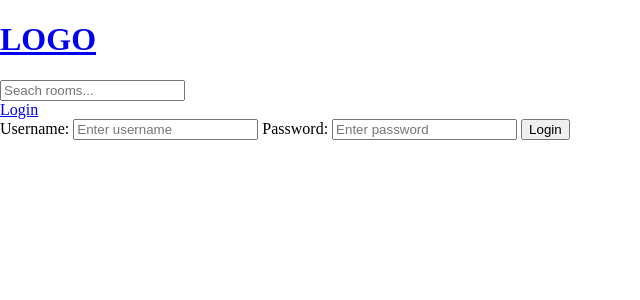
After one commit to MattOrmianek/Clone-of-blue-birb, a Django app: page /login/ in a window 1280 px wide. The commit adds this page. Shown: the top 300 px of the page, without its empty margins (0-640 px from the left). Run offline with Django 4.2, Linux system fonts and the light colour scheme.

Commit message:
Added login page with return message if user does not exist.

```diff
--- a/BlueBird/main/urls.py
+++ b/BlueBird/main/urls.py
@@ -3,6 +3,7 @@ from . import views
 
 urlpatterns = [
     path('', views.index, name = 'index'),
+    path('login/', views.loginPage, name = "login"),
     path('room/<str:pk>', views.room, name = "room"),
     path('create-room/', views.create_room, name = "create-room"),
     path('update-room/<str:pk>/', views.update_room, name = "update-room"),
--- a/BlueBird/main/views.py
+++ b/BlueBird/main/views.py
@@ -3,6 +3,8 @@ from django.http import HttpResponse
 from django.db.models import Q
 from .models import Room, Topic
 from .forms import RoomForm
+from django.contrib.auth.models import User
+from django.contrib import messages
 # Create your views here.
 
 #rooms = [
@@ -12,6 +14,16 @@ from .forms import RoomForm
 #    {'id': 4, 'name': 'Fourth room'}
 #]
 
+def loginPage(request):
+    if request.method == 'POST':
+        username = request.POST.get("username")
+        password = request.POST.get("password")
+        try:
+            user = User.objects.get(username = username)
+        except:
+            messages.error(request, "User does not exist.")
+    context = {}
+    return render(request, 'login.html', context)
 
 def index(request):
     #return HttpResponse("<h1> Response from views.py </h1>")
--- /dev/null
+++ b/BlueBird/templates/login.html
@@ -0,0 +1,16 @@
+{% extends 'main.html' %}
+
+{% block content %}
+
+<div>
+
+    <form method = "POST" action = "">
+        {% csrf_token %}
+        <label> Username: </label>
+        <input type = "text" name = "username" placeholder = "Enter username">
+        <label> Password: </label>
+        <input type = "password" name = "password" placeholder = "Enter password">
+        <input type = "submit" value = "Login">
+    </form>
+
+{% endblock content %}
--- a/BlueBird/templates/main.html
+++ b/BlueBird/templates/main.html
@@ -14,7 +14,15 @@
 </head>
 <body>
     {% include 'navbar.html' %}
-    {% block content%}
+
+    {% if messages %}
+        <ul class = "messages">
+            {% for message in messages %}
+            <li>{{message}}</li>
+            {% endfor %}
+        </ul>
+    {% endif %}
+    {% block content %}
     {% endblock %}
 
 </body>
--- a/BlueBird/templates/navbar.html
+++ b/BlueBird/templates/navbar.html
@@ -4,3 +4,5 @@
 <form method="GET" action="{% url 'index' %}">
     <input type="text" name='q' placeholder = "Seach rooms..." />
 </form>
+
+<a href = "{% url 'login' %}">Login</a>
```
